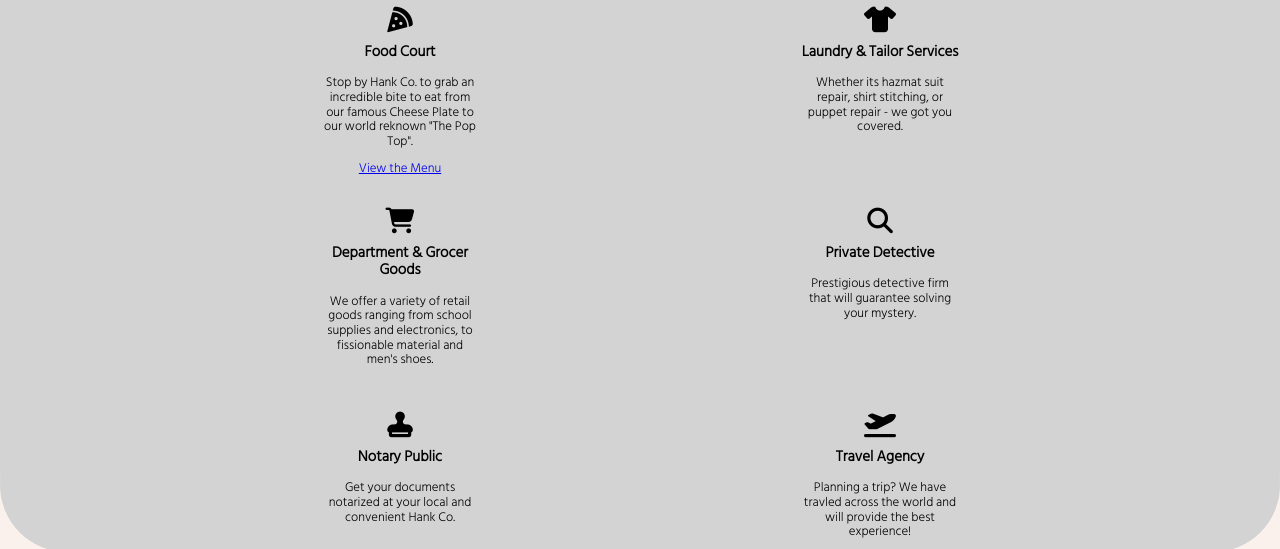
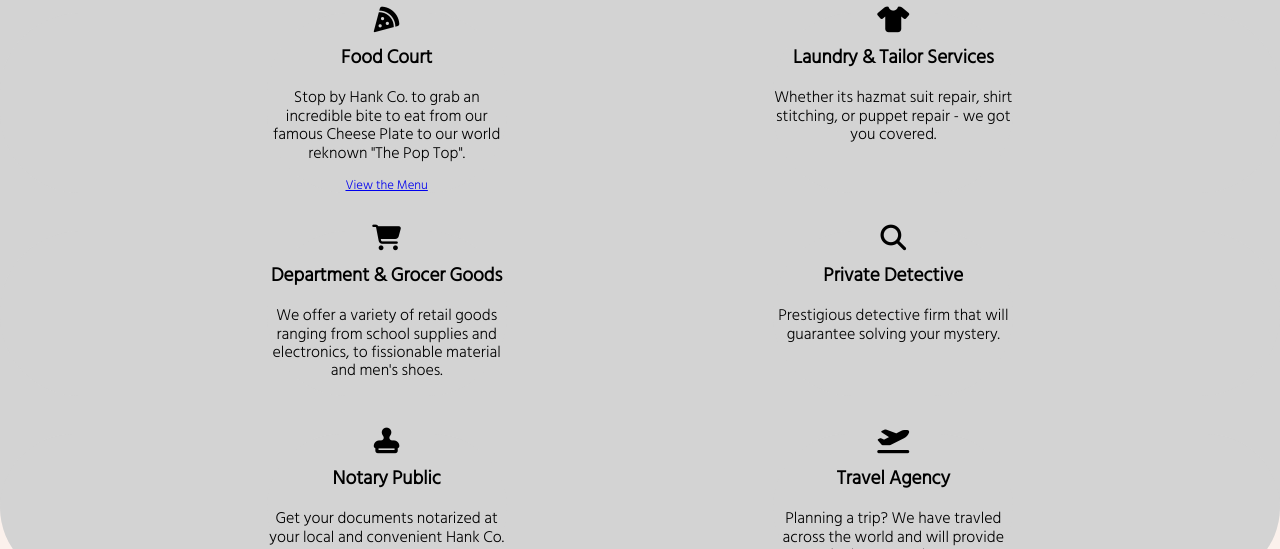
Before and after one commit to astraughn5/hankco, a plain HTML site: page index.html in a window 1280 px wide. Shown: the part 714-1263 px from the top of the page. Drawn offline with Linux system fonts and the light colour scheme; a web font is replaced by a local one.

Commit message:
updated font sizing for larger screen

```diff
--- a/css/style.css
+++ b/css/style.css
@@ -170,10 +170,15 @@
 		padding: auto 0;
 	}
 	.serviceContainer{
-		max-width: 10rem;
+		max-width: 15rem;
 	}
 
-
+	.serviceContainer h3 {
+		font-size: 1.2rem;
+	}
+	.serviceContainer p {
+	font-size: 1rem;
+	}
 
 
 
```
